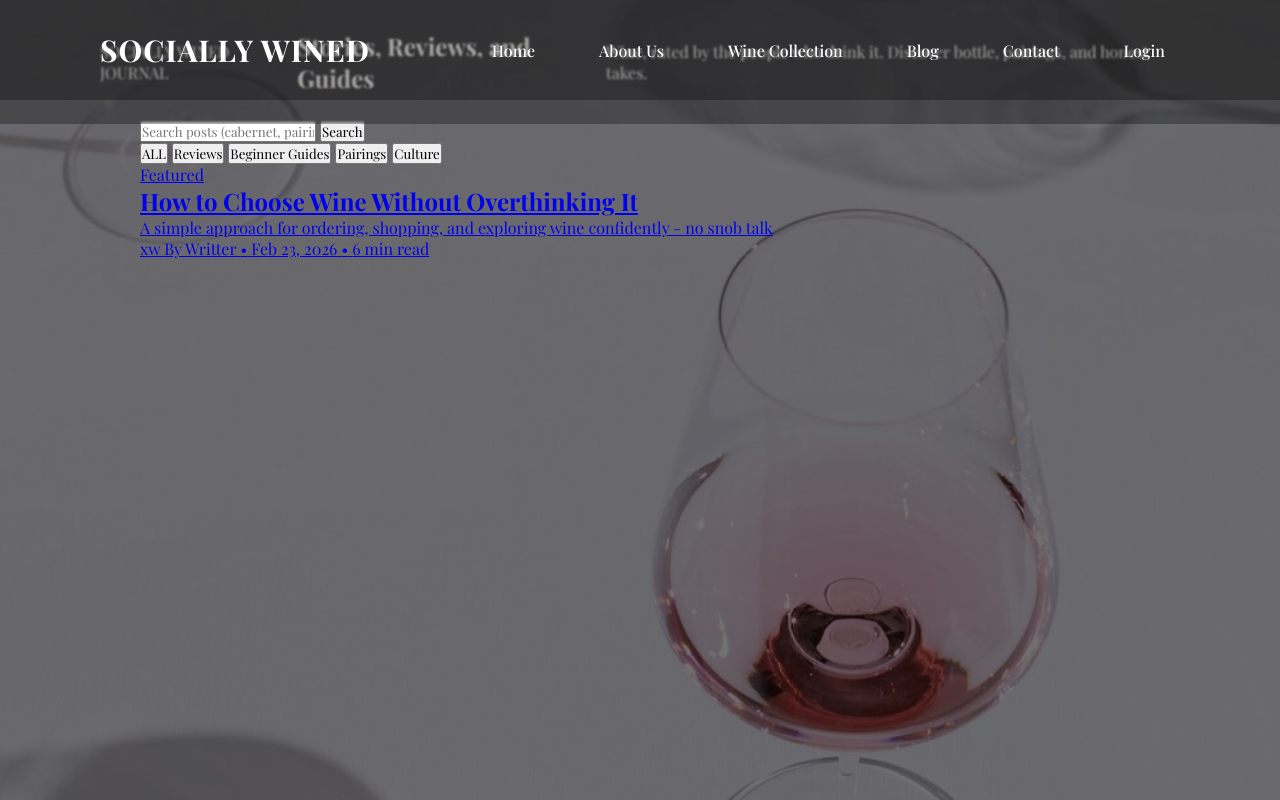
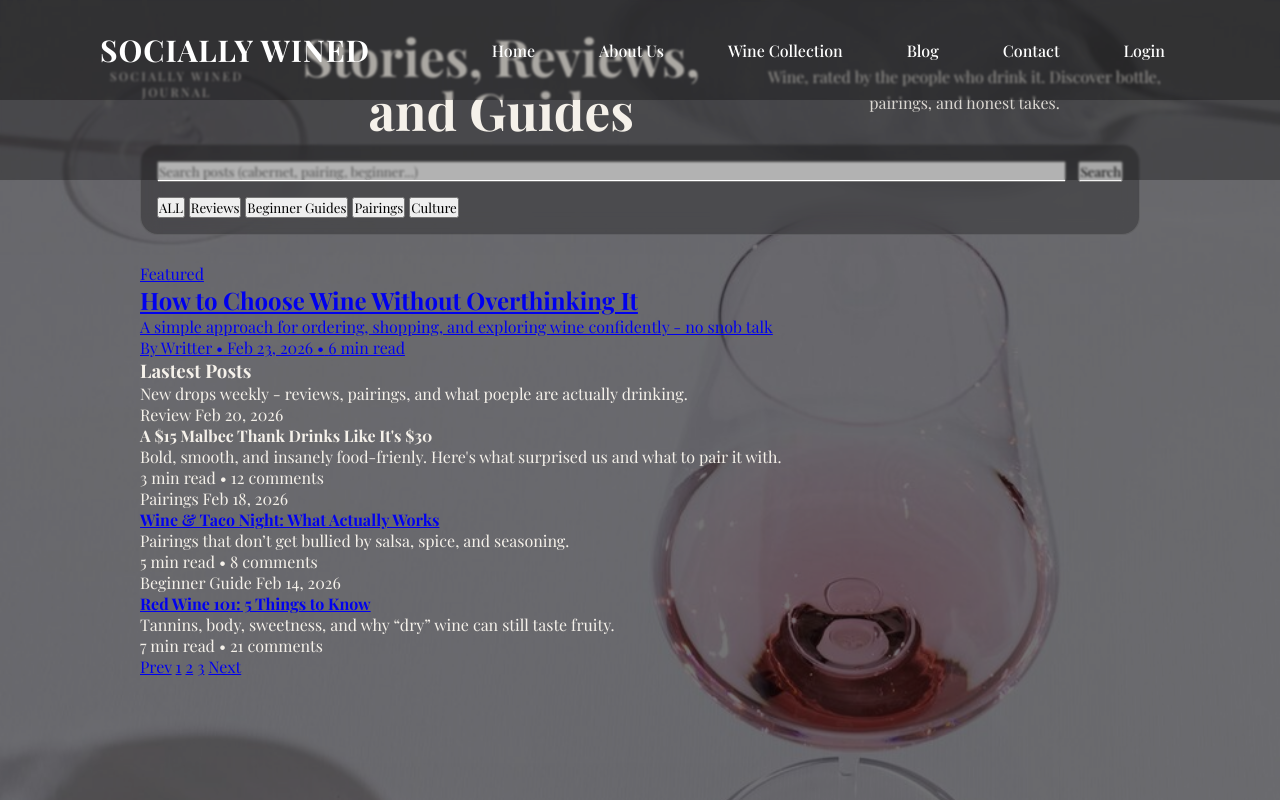
Before and after one commit to Georgealv6/Wine-Cellar, a Django app: page /blog/ in a window 1280 px wide. Run offline with Django 3.2, Linux system fonts and the light colour scheme; some web fonts are replaced.

Commit message:
started blog css

```diff
--- a/backend/static/css/blog.css
+++ b/backend/static/css/blog.css
@@ -53,3 +53,46 @@
   padding: 120px 0 80px;
   color: #f5f1ea;
 }
+
+.blog-hero {
+  text-align: center;
+  margin-bottom: 28px;
+}
+
+.blog-kicker {
+  letter-spacing: 0.22em;
+  font-size: 12px;
+  opacity: 0.85;
+  margin-bottom: 12px;
+}
+
+.blog-title {
+  font-size: clamp(34px, 4vw, 56px);
+  line-height: 1.05;
+  margin-bottom: 12px;
+}
+
+.blog-subtitle {
+  max-width: 70ch;
+  margin: 0 auto;
+  opacity: 0.85;
+  line-height: 1.6;
+}
+
+/* controls */
+
+.blog-controls {
+  margin: 24px 0 28px;
+  padding: 16px;
+  border-radius: 18px;
+  background: rgba(0, 0, 0, 0.28);
+  border: 1px solid rgba(255, 255, 255, 0.12);
+  backdrop-filter: blur(10px);
+}
+
+.blog-search {
+  display: grid;
+  grid-template-columns: 1fr auto;
+  gap: 12px;
+  margin-bottom: 14px;
+}
--- a/backend/templates/landing/blog.html
+++ b/backend/templates/landing/blog.html
@@ -48,7 +48,7 @@
                     <p class="feature-excerpt">A simple approach for ordering, shopping, and exploring wine confidently - no snob talk</p>
 
 
-                <div class="meta">xw
+                    <div class="meta">
                         <span>By Writter</span>
                         <span class="dot">•</span>
                         <span>Feb 23, 2026</span>
@@ -58,8 +58,90 @@
                 </div>
             </a>
         </section>
+
+        <!---POST GRID-->
+        <section class="posts">
+            <div class="section-head">
+                <h3>Lastest Posts</h3>
+                <p>New drops weekly - reviews, pairings, and what poeple are actually drinking.</p>
             </div>
 
+            <div class="post-grid">
+
+                <article class="post-card">
+                    <a href="#" class="post-img" style="background-image:url('{% static '../images/wine-blog.jpg' %}');"></a>
+
+                    <div class="post-body">
+                        <div class="post-top">
+                            <span class="tag">Review</span>
+                            <span class="date">Feb 20, 2026</span>
+                        </div>
+                        <h4 class="post-title">A $15 Malbec Thank Drinks Like It's $30</h4>
+                        <p class="post-excerpt">Bold, smooth, and insanely food-frienly. Here's what surprised us and what to pair it with.</p>
+
+                        <div class="meta">
+                            <span>3 min read</span>
+                            <span class="dot">•</span>
+                            <span>12 comments</span>
+                        </div>
+                    </div>
+                </article>
+
+                <article class="post-card">
+                <a href="#" class="post-img"
+                    style="background-image:url('{% static 'images/post2.jpg' %}');"></a>
+
+                <div class="post-body">
+                    <div class="post-top">
+                    <span class="tag">Pairings</span>
+                    <span class="date">Feb 18, 2026</span>
+                    </div>
+
+                    <h4 class="post-title"><a href="#">Wine & Taco Night: What Actually Works</a></h4>
+                    <p class="post-excerpt">
+                    Pairings that don’t get bullied by salsa, spice, and seasoning.
+                    </p>
+
+                    <div class="meta">
+                    <span>5 min read</span>
+                    <span class="dot">•</span>
+                    <span>8 comments</span>
+                    </div>
+                </div>
+                </article>
+                <article class="post-card">
+                <a href="#" class="post-img"
+                    style="background-image:url('{% static 'images/post3.jpg' %}');"></a>
+
+                <div class="post-body">
+                    <div class="post-top">
+                    <span class="tag">Beginner Guide</span>
+                    <span class="date">Feb 14, 2026</span>
+                    </div>
+
+                    <h4 class="post-title"><a href="#">Red Wine 101: 5 Things to Know</a></h4>
+                    <p class="post-excerpt">
+                    Tannins, body, sweetness, and why “dry” wine can still taste fruity.
+                    </p>
+
+                    <div class="meta">
+                    <span>7 min read</span>
+                    <span class="dot">•</span>
+                    <span>21 comments</span>
+                    </div>
+                </div>
+                </article>
+            </div>
+        </section>
+          <!-- PAGINATION -->
+        <nav class="pagination">
+        <a href="#" class="page disabled">Prev</a>
+        <a href="#" class="page active">1</a>
+        <a href="#" class="page">2</a>
+        <a href="#" class="page">3</a>
+        <a href="#" class="page">Next</a>
+        </nav>
+    </div>
 </section>
 
 {% endblock %}
```
Lines whose indentation alone changed are shown as unchanged.
